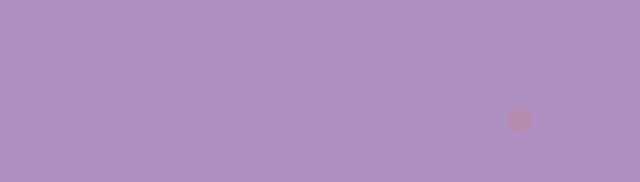
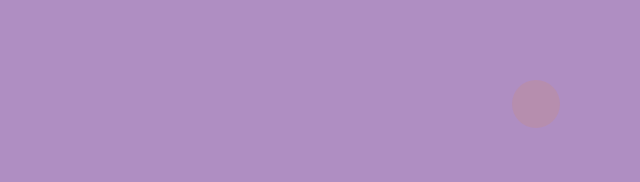
Before and after one commit to pacog/pitxapie, a React (Create React App) app: page / in a window 1280 px wide. Shown: the top 182 px of the page, without its empty margins (640-1280 px from the left). Built offline with nearby package versions, Linux system fonts and the light colour scheme.

Commit message:
Improved long press button style

```diff
--- a/src/components/LongPressButton/index.tsx
+++ b/src/components/LongPressButton/index.tsx
@@ -23,9 +23,9 @@ function LongPressButton({ onPress }: { onPress: () => void }) {
             className="long-press-button"
             onTapStart={onStartTap}
             onTap={onEndTap}
-            initial={{ scale: 0.3, opacity: 0.1, backgroundColor: "#f48c06" }}
+            initial={{ scale: 1, opacity: 0.1, backgroundColor: "#f48c06" }}
             whileTap={{
-                scale: 1,
+                scale: 3,
                 opacity: 0.8,
                 backgroundColor: "#fff",
                 transition: { duration: TIME_TO_CHANGE },
--- a/src/components/LongPressButton/style.css
+++ b/src/components/LongPressButton/style.css
@@ -2,8 +2,10 @@
     position: absolute;
     top: 10vh;
     right: 10vh;
-    height: 10vh;
-    width: 10vh;
+    height: 5vh;
+    height: clamp(48px, 5vh, 5vh);
+    width: 5vh;
+    width: clamp(48px, 5vh, 5vh);
     border-radius: 50%;
     z-index: 10;
 }
```
